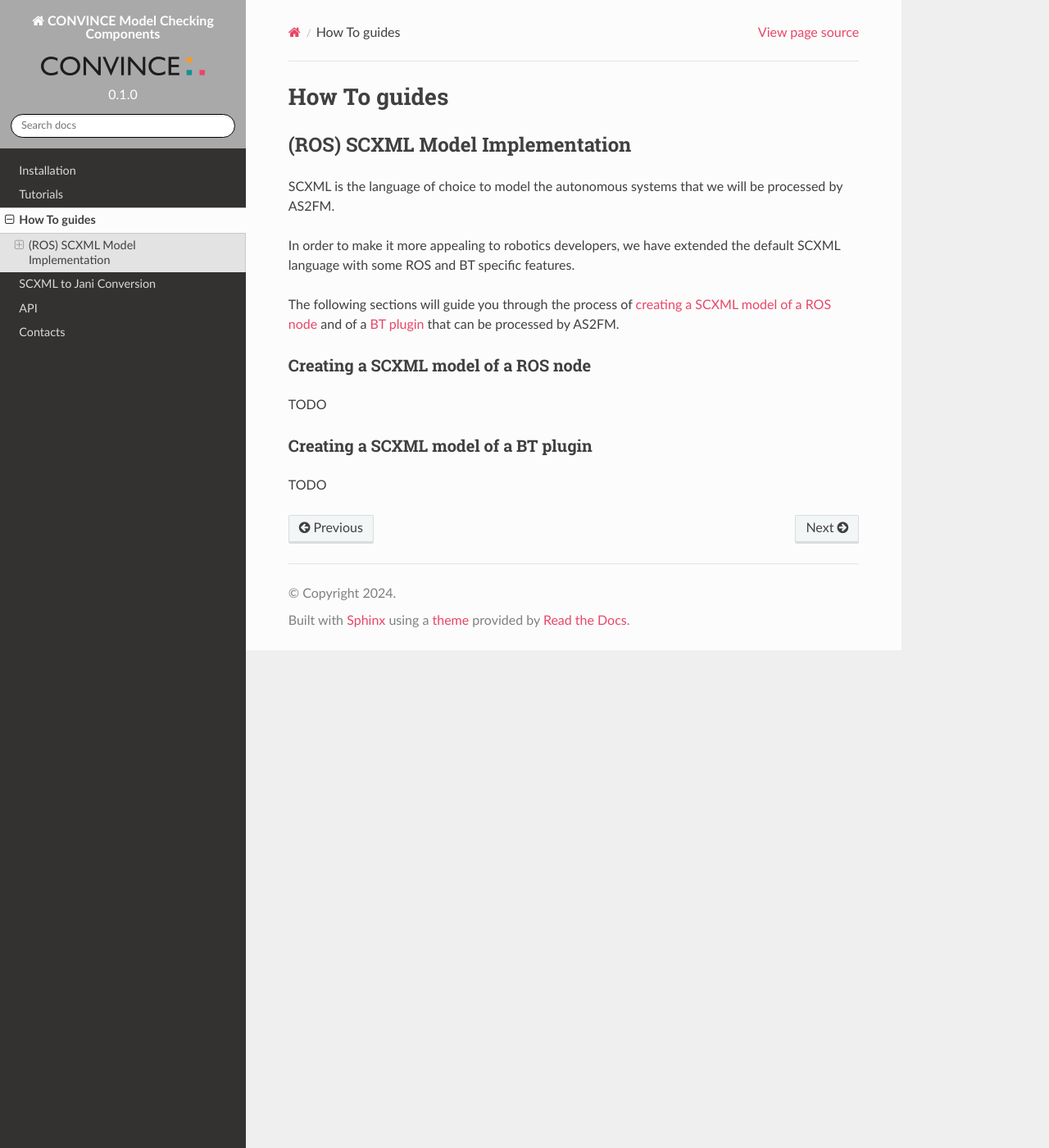
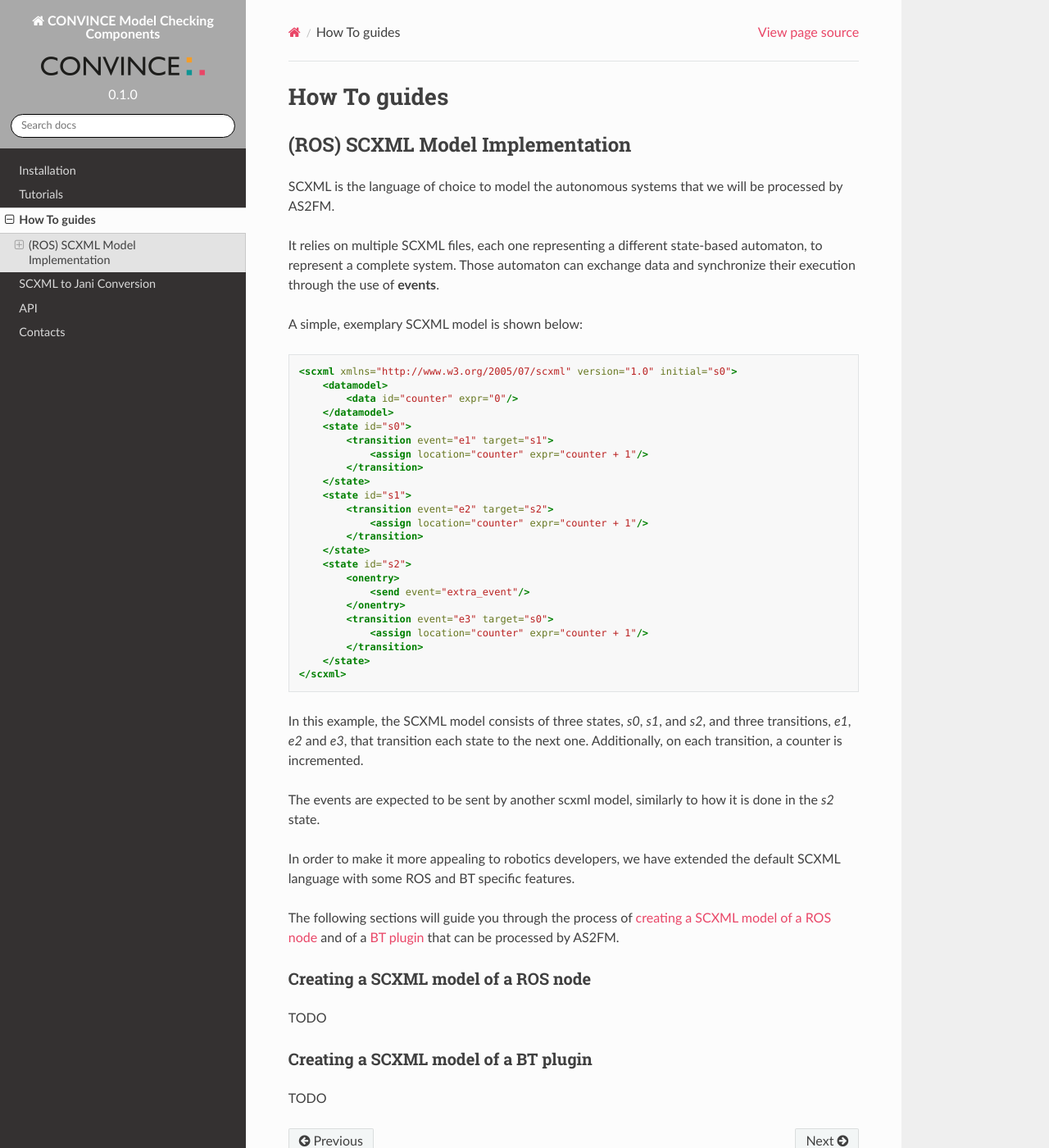
Before and after one commit to convince-project/AS2FM, a Sphinx documentation site: the page built from docs/source/howto.rst, in a window 1280 px wide and 1400 px high. Shown: the whole window at 82% size. Built offline with Sphinx 7.4.7 and the Read the Docs theme 2.0.0, drawn with Linux system fonts in a browser that asks for light colours.

Commit message:
Continue howto section and add diagram of example in tutorial
Signed-off-by: Marco Lampacrescia <marco.lampacrescia@de.bosch.com>

```diff
--- a/docs/source/howto.rst
+++ b/docs/source/howto.rst
@@ -7,6 +7,42 @@ How To guides
 ---------------------------------
 
 SCXML is the language of choice to model the autonomous systems that we will be processed by AS2FM.
+
+It relies on multiple SCXML files, each one representing a different state-based automaton, to represent a complete system.
+Those automaton can exchange data and synchronize their execution through the use of **events**.
+
+A simple, exemplary SCXML model is shown below:
+
+.. code-block:: xml
+
+    <scxml xmlns="http://www.w3.org/2005/07/scxml" version="1.0" initial="s0">
+        <datamodel>
+            <data id="counter" expr="0"/>
+        </datamodel>
+        <state id="s0">
+            <transition event="e1" target="s1">
+                <assign location="counter" expr="counter + 1"/>
+            </transition>
+        </state>
+        <state id="s1">
+            <transition event="e2" target="s2">
+                <assign location="counter" expr="counter + 1"/>
+            </transition>
+        </state>
+        <state id="s2">
+            <onentry>
+                <send event="extra_event"/>
+            </onentry>
+            <transition event="e3" target="s0">
+                <assign location="counter" expr="counter + 1"/>
+            </transition>
+        </state>
+    </scxml>
+
+In this example, the SCXML model consists of three states, `s0`, `s1`, and `s2`, and three transitions, `e1`, `e2` and `e3`, that transition each state to the next one.
+Additionally, on each transition, a counter is incremented.
+
+The events are expected to be sent by another scxml model, similarly to how it is done in the `s2` state.
 
 In order to make it more appealing to robotics developers, we have extended the default SCXML language with some ROS and BT specific features.
 
--- a/docs/source/tutorials.rst
+++ b/docs/source/tutorials.rst
@@ -26,6 +26,12 @@ The model consists of a main.xml file, referencing to the BT files running in th
 
 This example models a simple system with a battery that is continuously drained and, once it reaches a certain level, an alarm is triggered.
 A behavior tree continuously monitor the alarm topic and, once it is triggered, recharges the battery to its full level before starting the draining process again.
+
+The following image gives an overview of the complete system:
+
+.. image:: graphics/scxml_tutorial_ros_example_w_bt.drawio.svg
+    :width: 800
+    :alt: An image of the complete exemplary system.
 
 In this example, the system is composed by the following components modeled in SCXML:
 
```
Also changed, not shown: docs/source/graphics/scxml_tutorial_ros_example_w_bt.drawio.svg (added).
